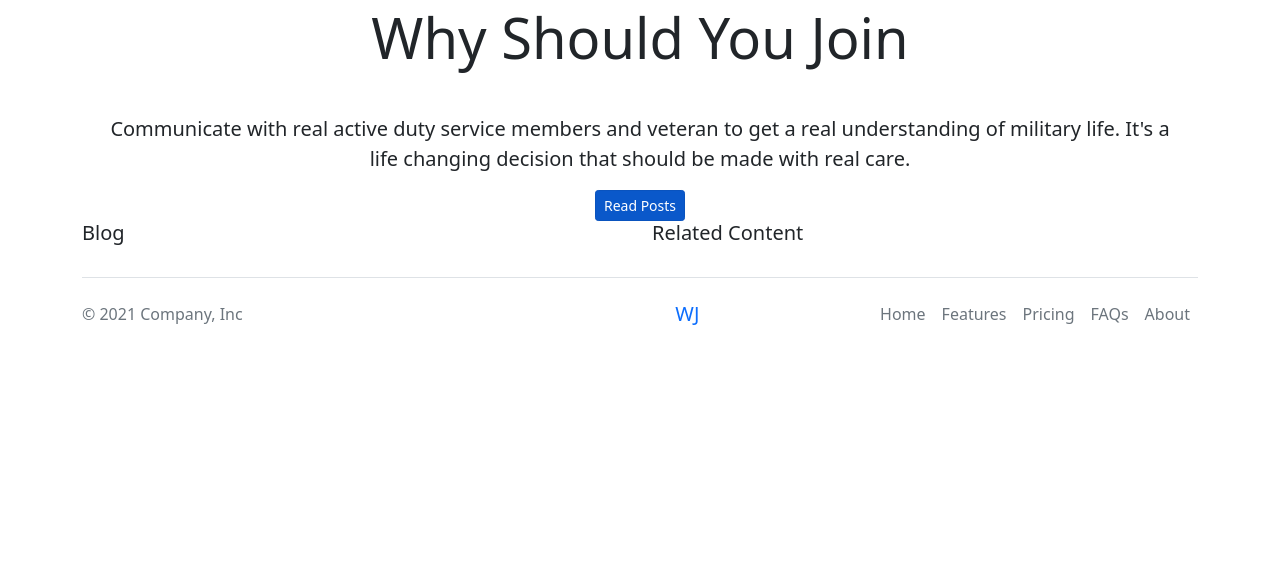
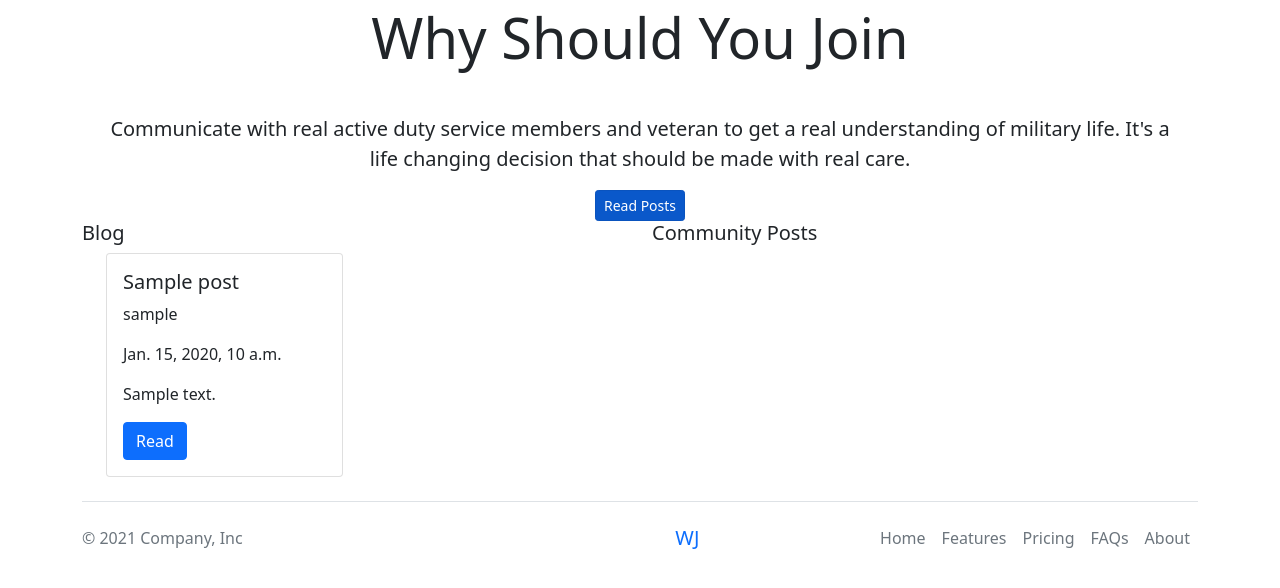
Before and after one commit to kghudgens/WhyJoin, a Django app: page / in a window 1280 px wide. Shown: the part 141-729 px from the top of the page. Run offline with Django 3.2, Linux system fonts and the light colour scheme; tables that the repository leaves empty hold one stand-in row (values such as "Sample post"); some libraries are stand-ins or nearby versions.

Commit message:
added bootstrap card

```diff
--- a/whyjoin/hub/templates/hub/index.html
+++ b/whyjoin/hub/templates/hub/index.html
@@ -27,10 +27,31 @@
     <div class="col-lg">
       <!-- Main content -->
       <h5>Blog</h5>
+
+      {%for blog in blog_post%}
+      <div class="container">
+        <div class="row">
+          <div class="col-sm-6">
+            <div class="card">
+              <div class="card-body">
+                <h5 class="card-title">{{blog.title}}</h5>
+                <p class="card-text">{{blog.author}}</p>
+                <p class="card-text">{{blog.created_date}}</p>
+
+                <p class="card-text">{{blog.text}}</p>
+                <a href="#" class="btn btn-primary">Read</a>
+              </div>
+            </div>
+          </div>
+        </div>
+
+      </div>
+
+      {%endfor%}
     </div>
     <div class="col">
       <!-- side bar content -->
-      <h5>Related Content</h5>
+      <h5>Community Posts</h5>
     </div>
   </div>
 </div>
```
